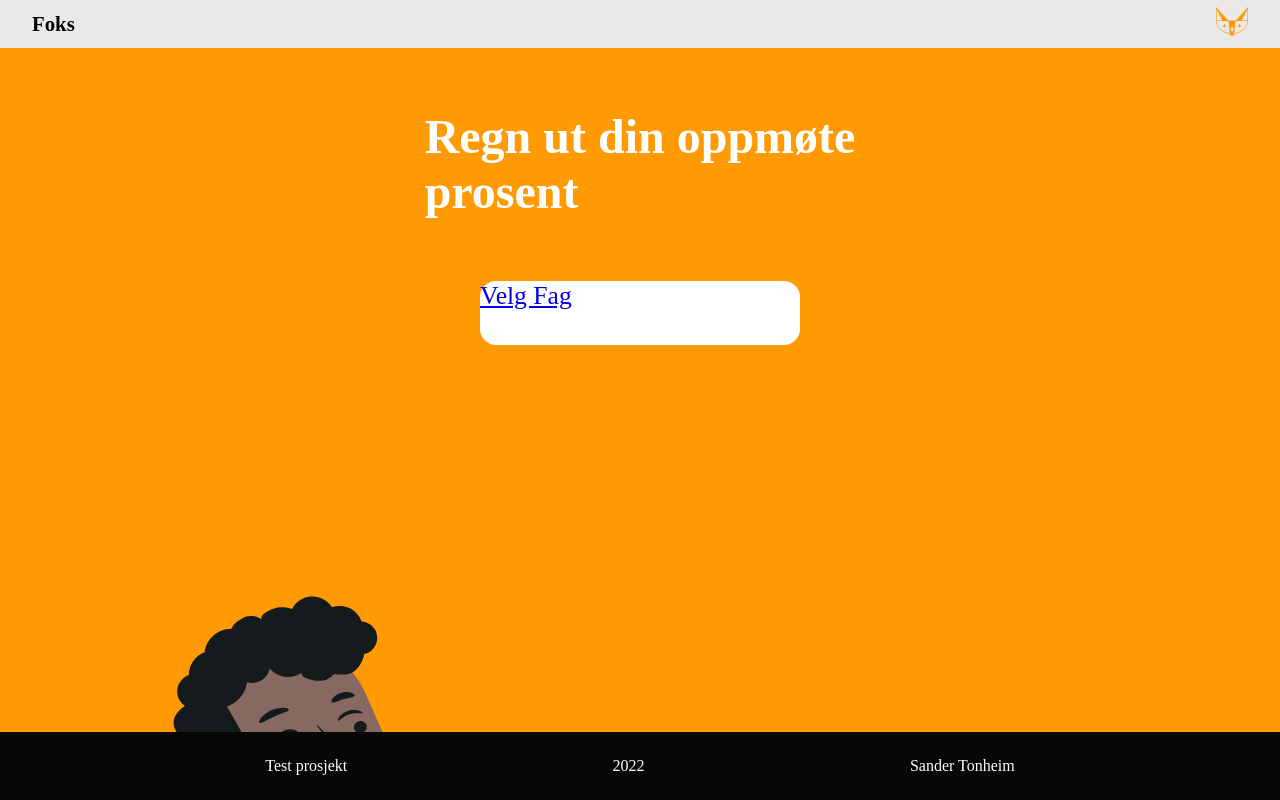
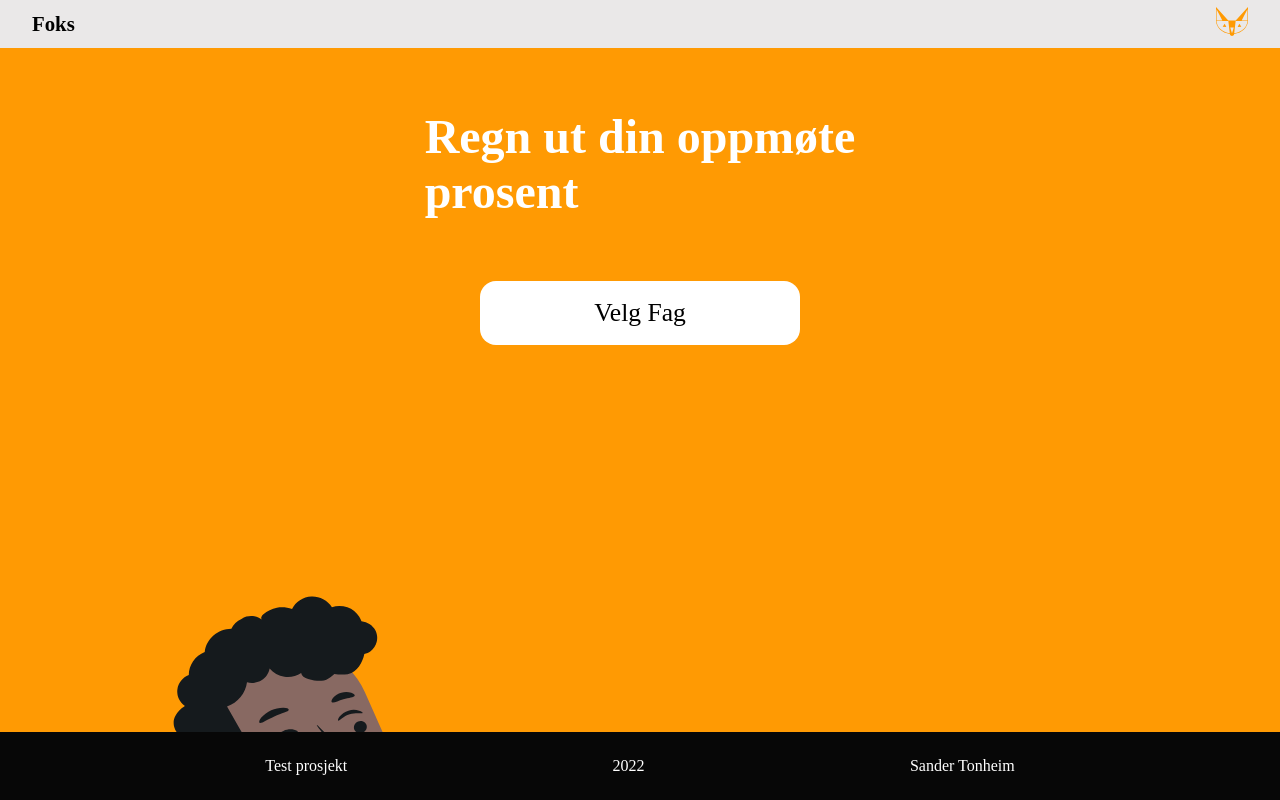
Before and after one commit to janwag/oppmote, a Next.js app: page / in a window 1280 px wide. Built offline with nearby package versions, Linux system fonts and the light colour scheme.

Commit message:
button styling

```diff
--- a/styles/Home.module.css
+++ b/styles/Home.module.css
@@ -25,7 +25,7 @@
 	font-weight: 600;
 }
 
-.link {
+.link :any-link {
 	height: 4rem;
 	width: 20rem;
 	background-color: white;
@@ -36,4 +36,7 @@
 	font-weight: 500;
 	text-decoration: none;
 	color: black;
+	display: flex;
+	align-items: center;
+	justify-content: center;
 }
```
